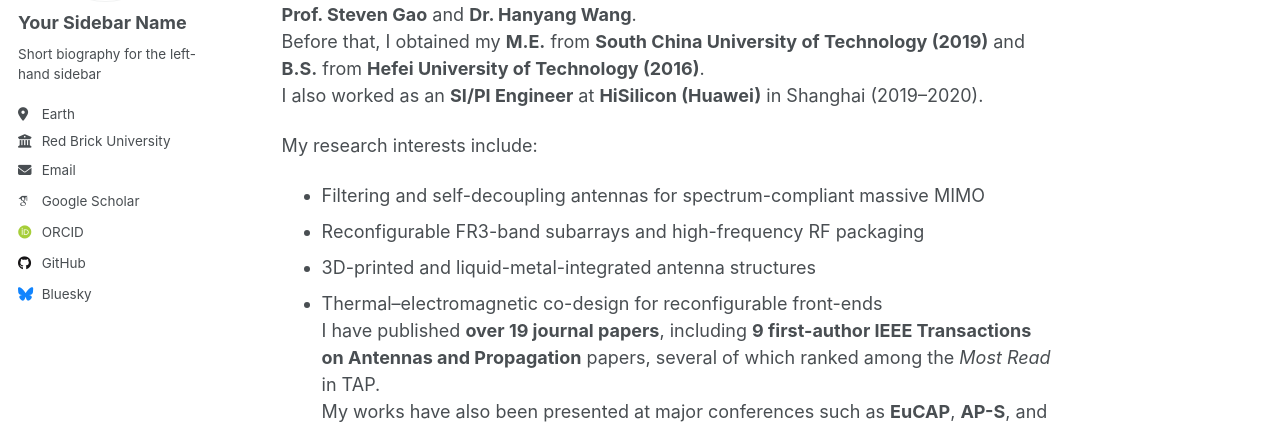
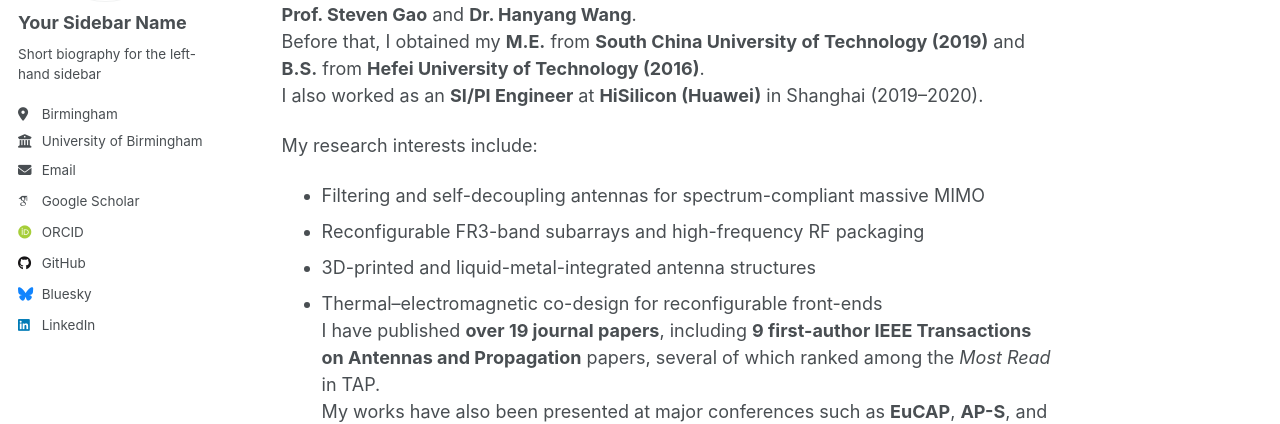
Before and after one commit to eejfqian/eejfqian.github.io, a Jekyll site: the page built from _pages/about.md, in a window 1280 px wide. Shown: the part 326-750 px from the top of the page. Built offline with Jekyll 4.4.1, drawn with Linux system fonts in a browser that asks for light colours; some web fonts are replaced; a script that is not in the unit is left out.

Commit message:
Update _config.yml

```diff
--- a/_config.yml
+++ b/_config.yml
@@ -27,10 +27,10 @@
   name             : "Your Sidebar Name"
   pronouns         : # example: "she/her"
   bio              : "Short biography for the left-hand sidebar"
-  location         : "Earth"
-  employer         : "Red Brick University"
+  location         : "Birmingham"
+  employer         : "University of Birmingham"
   uri              : # URL
-  email            : "none@example.org"
+  email            : "j.qian.2@bham.ac.uk"
 
   # Academic websites
   academia         : # URL
@@ -40,7 +40,7 @@
   impactstory      : # URL
   orcid            : "https://orcid.org/yourorcidurl"
   semantic         : # URL
-  LinkedIn           : "https://www.linkedin.com/in/jianfeng-qian-12432b235/"
+  LinkedIn           : # URL
   researchgate     : # URL
   scopus           : # URL
 
@@ -63,7 +63,7 @@
   keybase          : # Username
   instagram        : # Username
   lastfm           : # Username
-  linkedin         : # Username
+  linkedin         : "https://www.linkedin.com/in/jianfeng-qian-12432b235/"
   mastodon         : # URL
   medium           : # URL
   pinterest        : # Username
```
